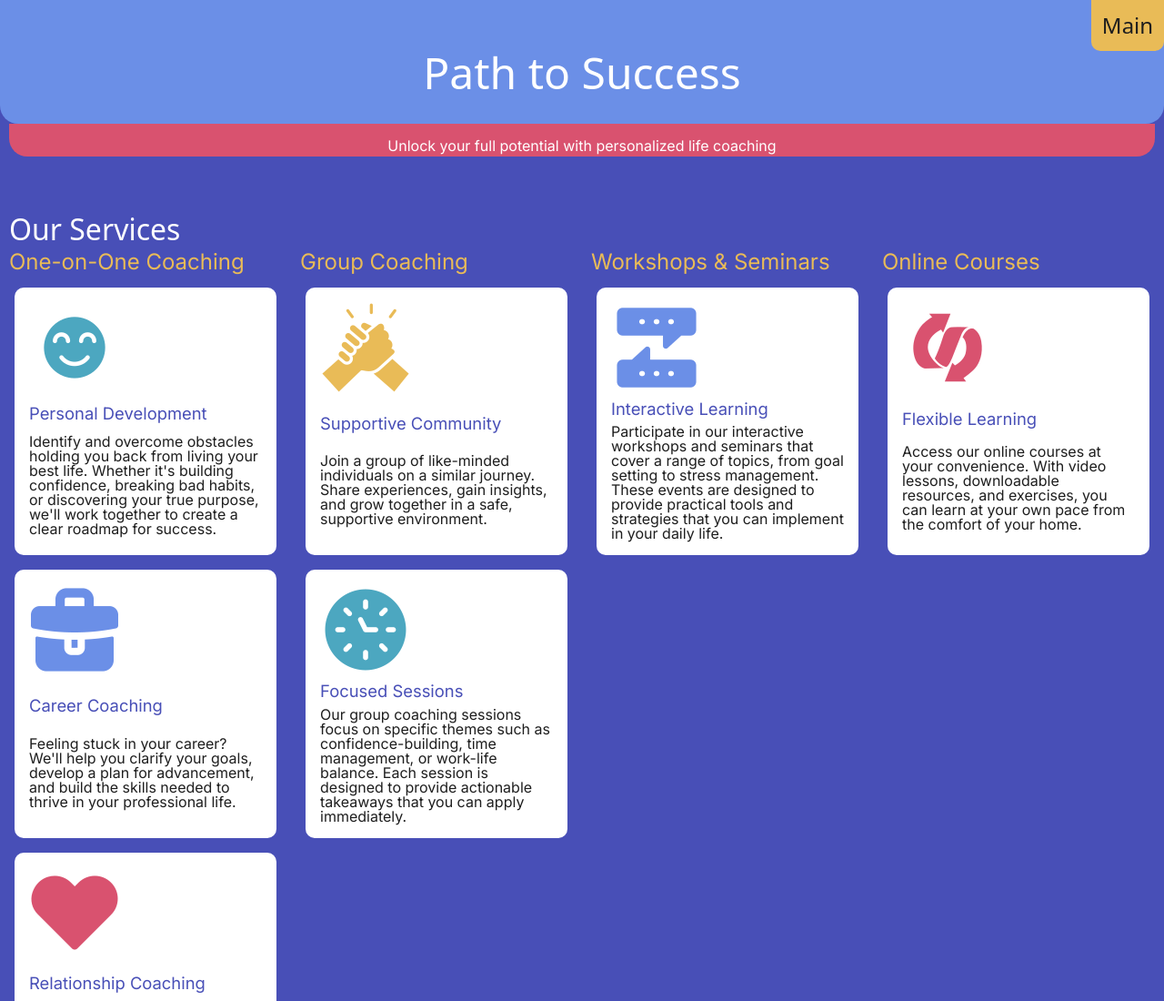
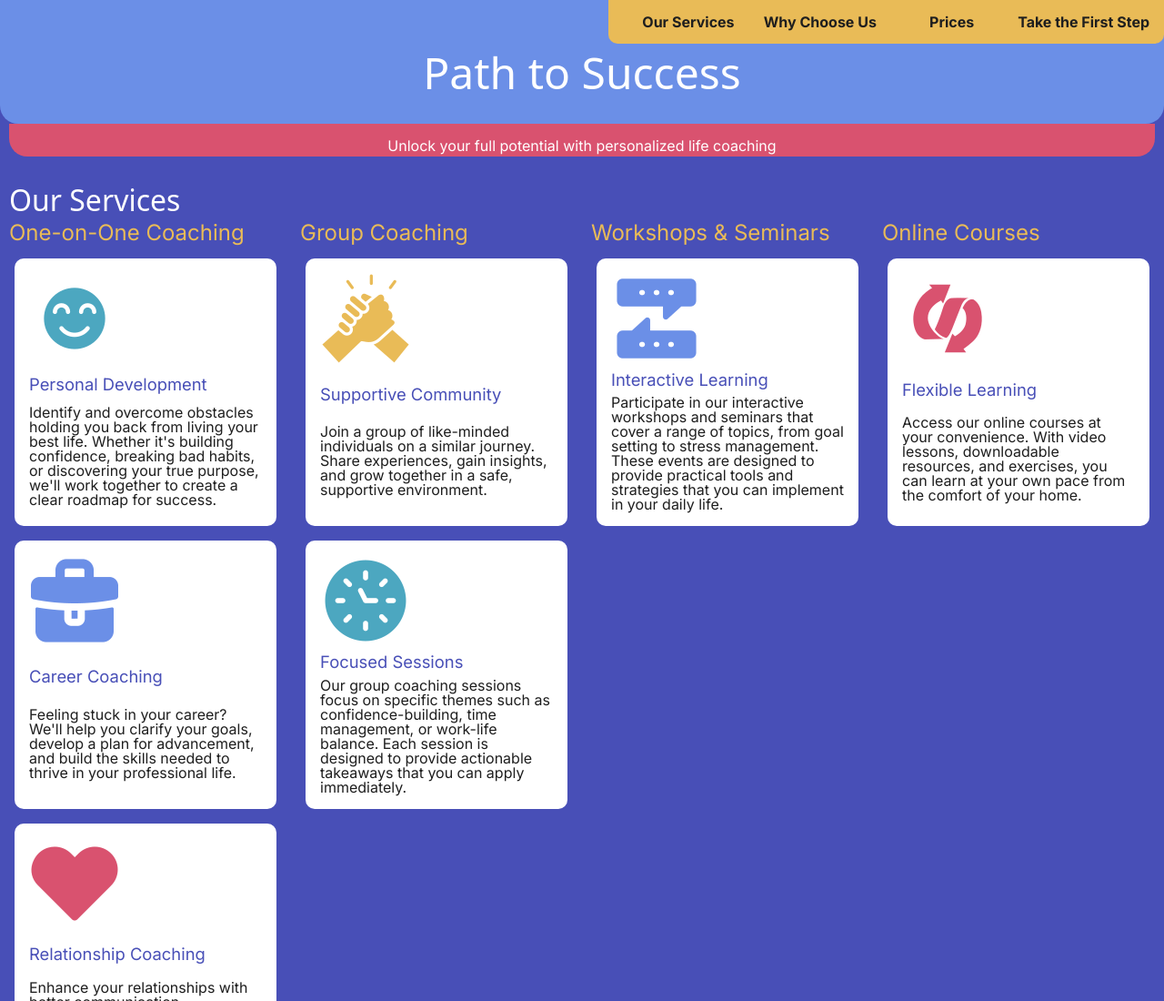
Before and after one commit to bamart43/path-to-success, a plain HTML site: page index.html in a window 1280 px wide. Shown: the top 1100 px of the page at 91% size. Drawn offline with Linux system fonts and the light colour scheme; a web font is replaced by a local one.

Commit message:
continuation on updates

```diff
--- a/styles.css
+++ b/styles.css
@@ -286,12 +286,38 @@ footer p{
 }
 /*-------------------- MEDIA QUERY (large) ------------------------------------*/
 @media screen and (min-width:950px){
+    nav h2{
+        visibility: hidden;
+    }
+    nav ul{
+        visibility: visible;
+        background-color: var(--yellow);
+        text-align: center;
+        position:absolute;
+        top:0;
+        right:0;
+        padding: 1rem;
+        border-bottom-left-radius: 10px;
+        border-bottom-right-radius: 10px;
+        display: grid;
+        grid-template-columns: 1fr 1fr 1fr 1fr;
+
+    }
+    nav a{
+        color:var(--dark-gray);
+        text-decoration: none;
+        font-weight: bold;
+        text-align: center;
+
+    }
+
     #our-services{
         display:grid;
         grid-template-columns: 1fr 1fr 1fr 1fr;
     }
     #our-services h2{
         grid-column: 1/-1;
+        margin-top:2rem;
     }
     #our-services #one-on-one-coaching{
         display:grid;
@@ -306,12 +332,12 @@ footer p{
     #our-services #workshops-seminars{
         display:grid;
         grid-template-columns: 1fr;
-        grid-template-rows:auto 1fr 1fr 1fr ;
+        grid-template-rows:auto 1fr 1fr 1fr;
     }
     #our-services #online-courses{
         display:grid;
         grid-template-columns: 1fr;
-        grid-template-rows:auto 1fr 1fr 1fr ;
+        grid-template-rows:auto 1fr 1fr 1fr;
     }
     #pricing{
         display:grid;
@@ -321,5 +347,8 @@ footer p{
 }
 /*-------------------- MEDIA QUERY (xl) ---------------------------------------*/
 @media screen and (min-width:1280px){
-
+    body{
+        max-width: 1280px;
+        margin: 0 auto;
+    }
 }
```
